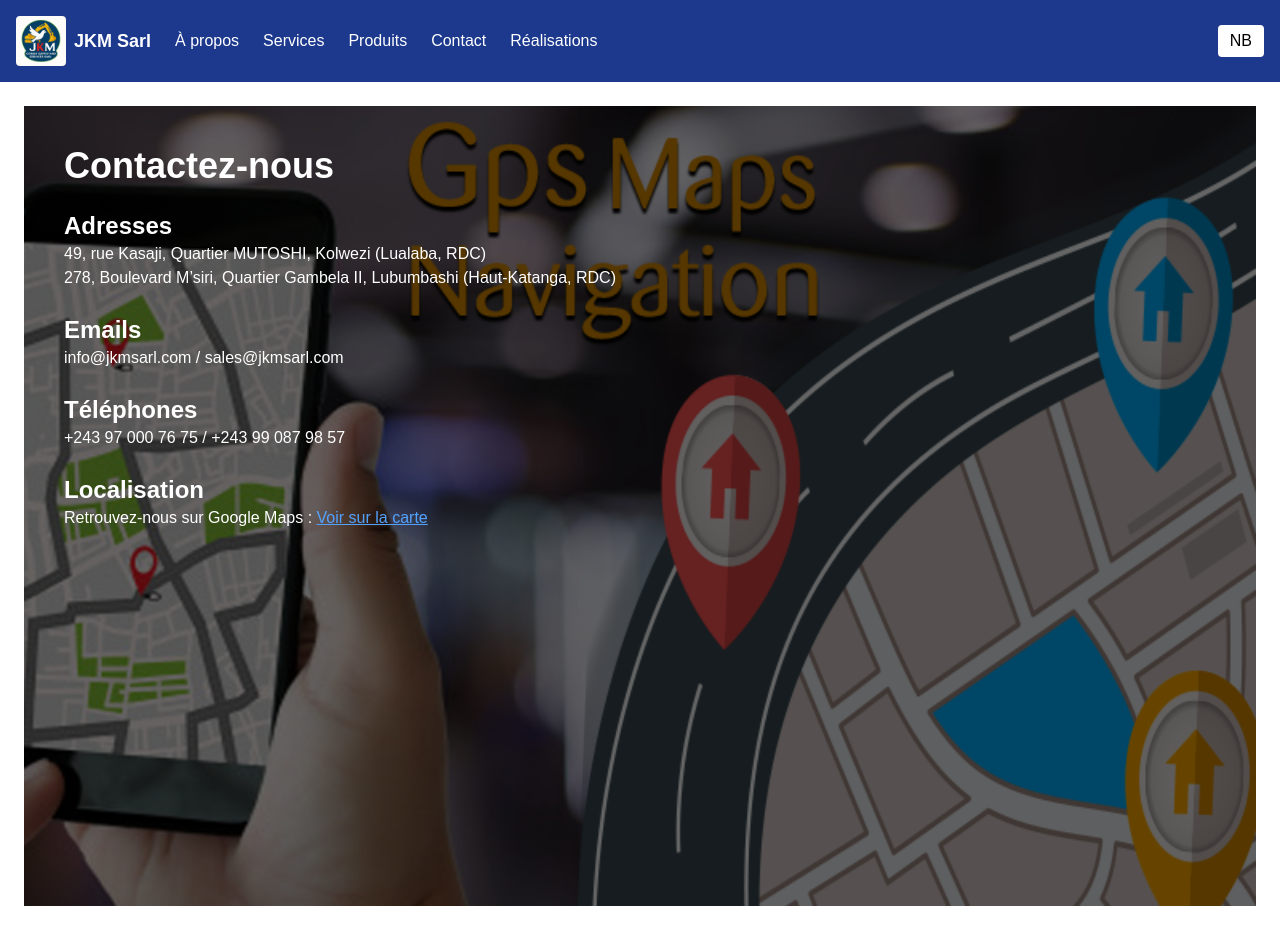
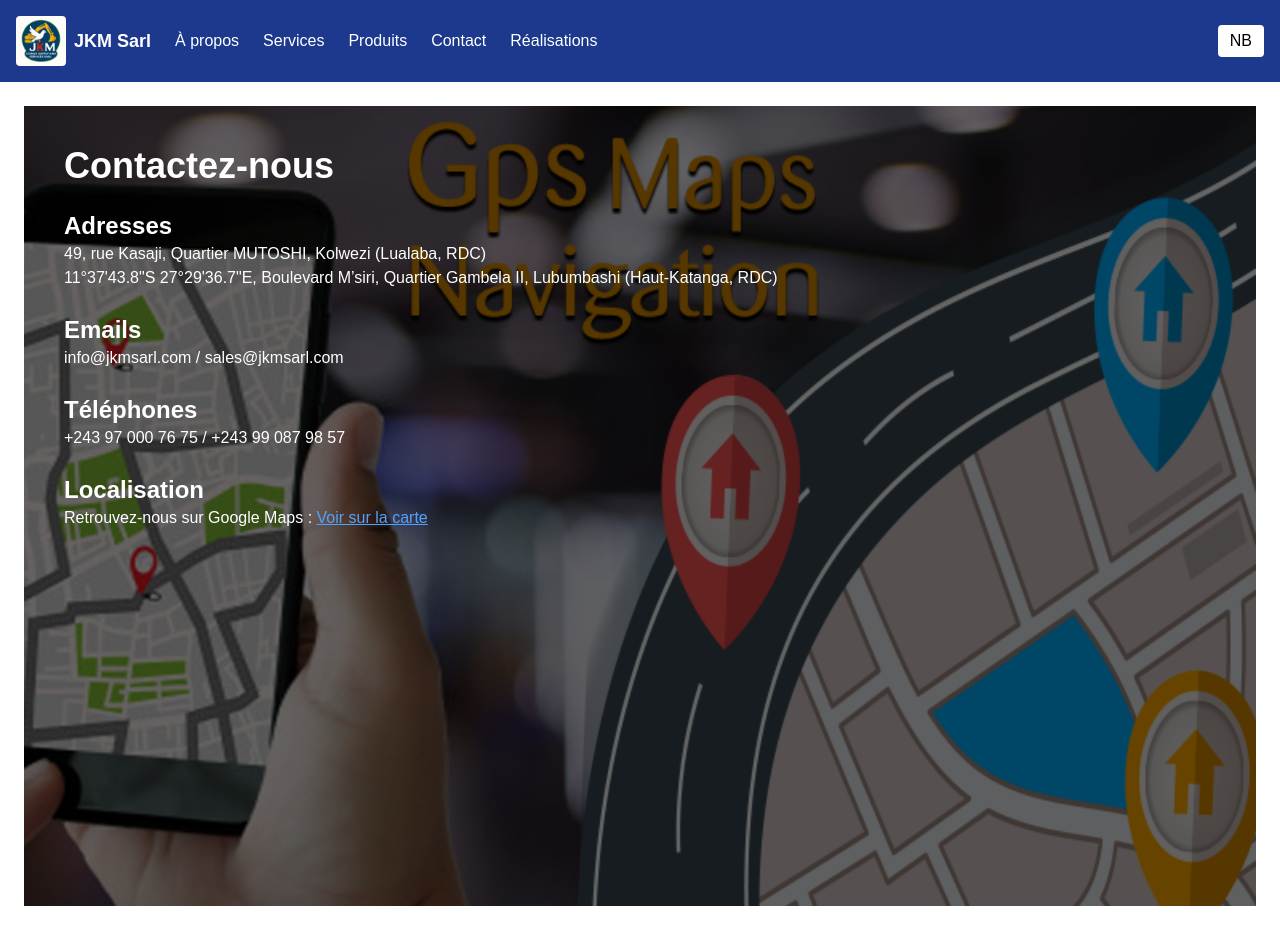
Before and after one commit to eddisoneliot-del/jkm-vitrine, a Next.js app: page /contact in a window 1280 px wide. Built offline with nearby package versions, Linux system fonts and the light colour scheme.

Commit message:
Correction : Matériaux des constructions

```diff
--- a/app/contact/page.tsx
+++ b/app/contact/page.tsx
@@ -17,7 +17,7 @@ export default function ContactPage() {
         <h2 className="text-2xl font-semibold mt-6">Adresses</h2>
         <p>
           49, rue Kasaji, Quartier MUTOSHI, Kolwezi (Lualaba, RDC) <br />
-          278, Boulevard M’siri, Quartier Gambela II, Lubumbashi (Haut-Katanga, RDC)
+          11°37'43.8"S 27°29'36.7"E, Boulevard M’siri, Quartier Gambela II, Lubumbashi (Haut-Katanga, RDC)
         </p>
 
         <h2 className="text-2xl font-semibold mt-6">Emails</h2>
```
